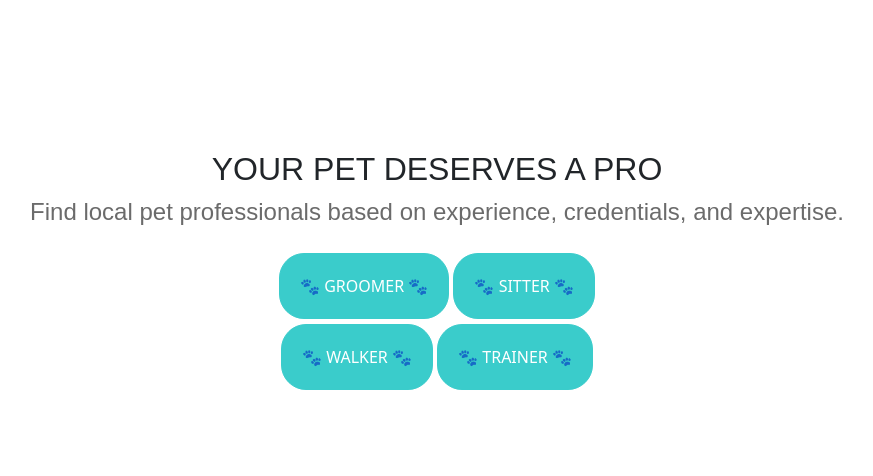
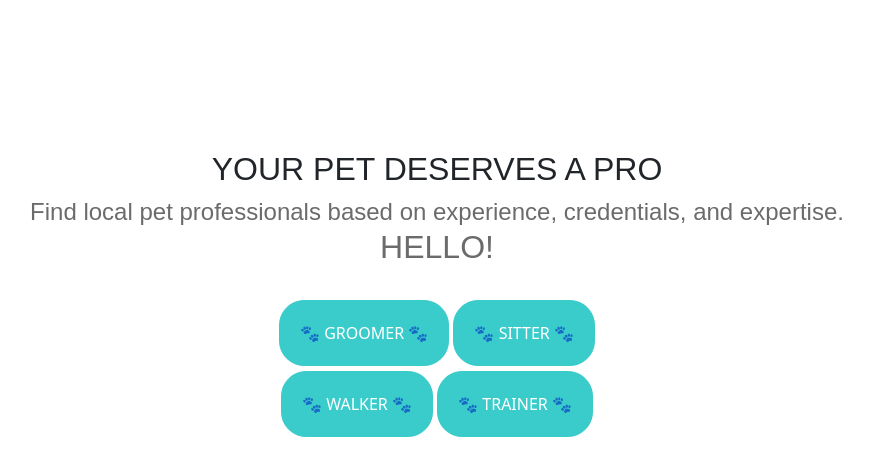
Before and after one commit to auberrygood/pet-pro-finder, a Flask app: page / in a window 1280 px wide. Shown: the part 54-530 px from the top of the page, without its empty margins (203-1076 px from the left). Run offline with Flask 2, Linux system fonts and the light colour scheme.

Commit message:
added some h2 tags

```diff
--- a/templates/homepage.html
+++ b/templates/homepage.html
@@ -11,6 +11,7 @@
       </div>
       <div class="text-center big-text subprimary-font below-text-padding">
         Find local pet professionals based on experience, credentials, and expertise.
+        <h2>HELLO!</h2>
       </div>
       <div class="professional-buttons">
         <div class="groomer-sitter-buttons below-button-padding">
```
